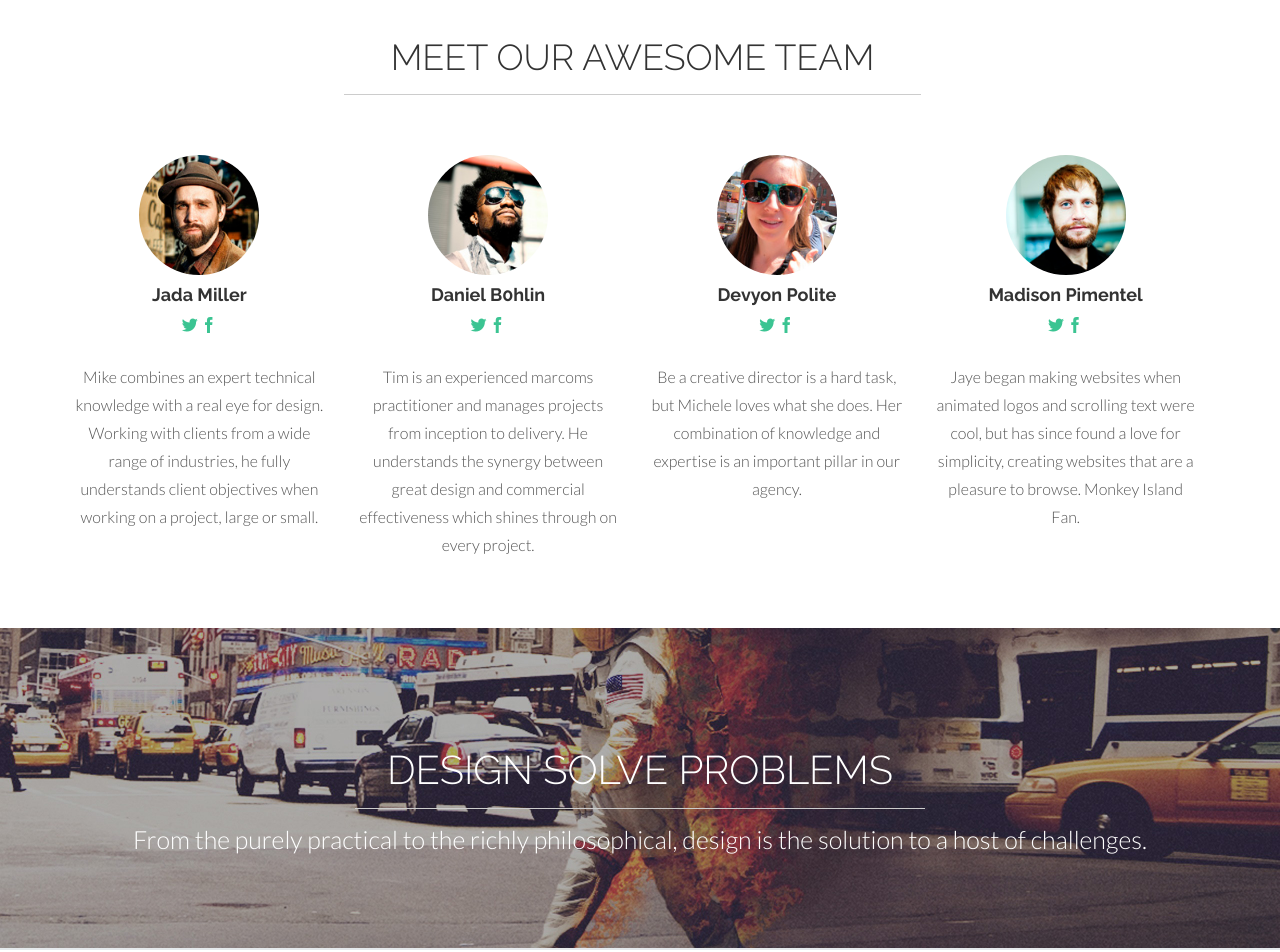
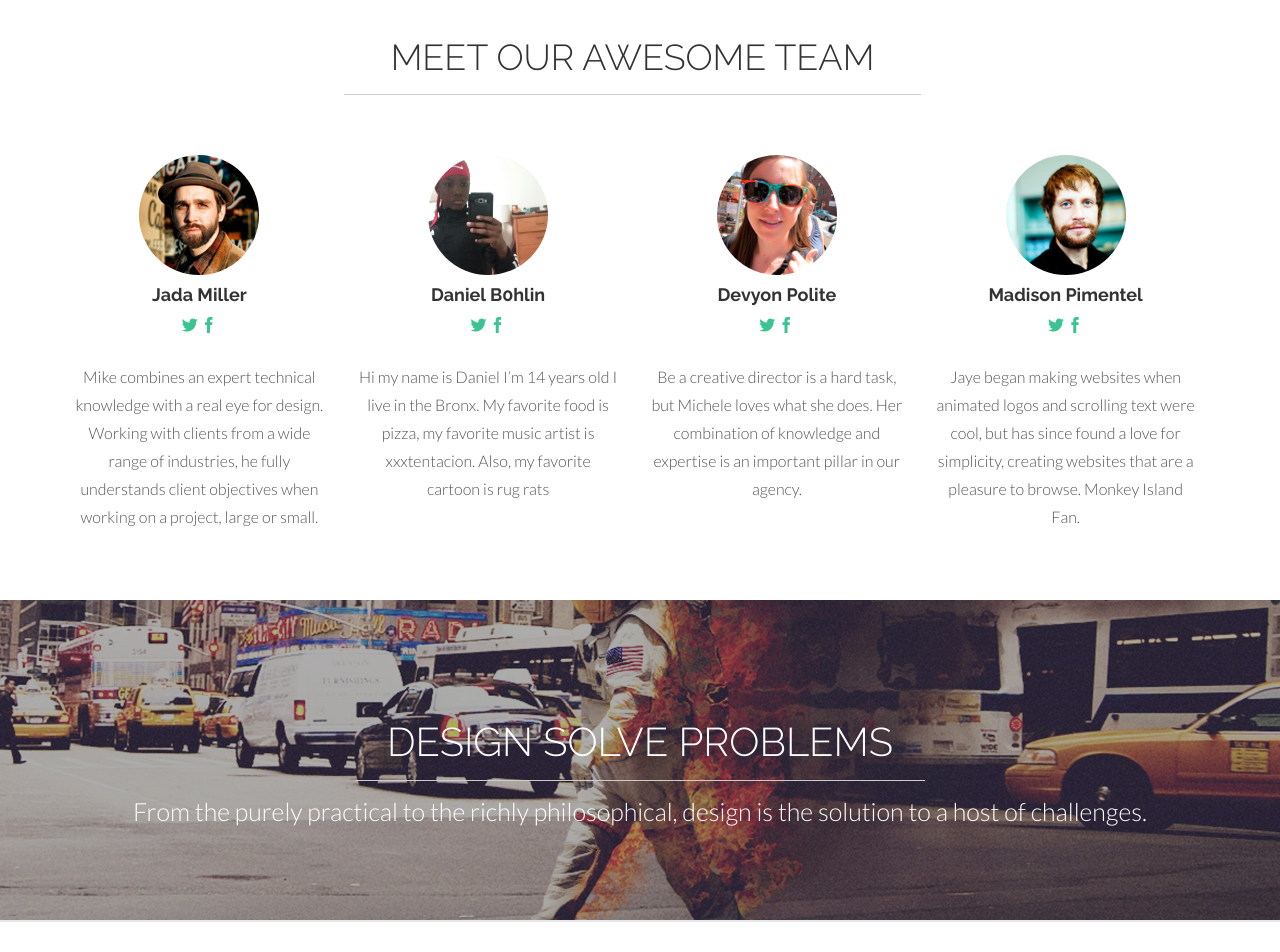
Before and after one commit to code-for-life-usa-llc/Underground-FM, a plain HTML site: page index.html in a window 1280 px wide. Shown: the part 3952-4904 px from the top of the page. Drawn offline with Linux system fonts and the light colour scheme.

Commit message:
'homepage'

```diff
--- a/index.html
+++ b/index.html
@@ -254,12 +254,12 @@
       <!-- col-lg-3 -->
 
       <div class="col-lg-3 centered">
-        <img class="img img-circle" src="img/team/team02.jpg" height="120px" width="120px" alt="">
+        <img class="img img-circle" src="img/team/3b7a49e1-8501-45b5-94c6-c6d208620a39.jpg" height="120px" width="120px" alt="">
         <br>
         <h4><b>Daniel  B0hlin</b></h4>
         <a href="#" class="icon icon-twitter"></a>
         <a href="#" class="icon icon-facebook"></a>
-        <p>Tim is an experienced marcoms practitioner and manages projects from inception to delivery. He understands the synergy between great design and commercial effectiveness which shines through on every project.</p>
+        <p>Hi my name is Daniel I’m 14 years old I live in the Bronx. My favorite food is pizza, my favorite music artist is xxxtentacion. Also, my favorite cartoon is rug rats </p>
       </div>
       <!-- col-lg-3 -->
 
```
Also changed, not shown: img/team/3b7a49e1-8501-45b5-94c6-c6d208620a39.jpg (added).
